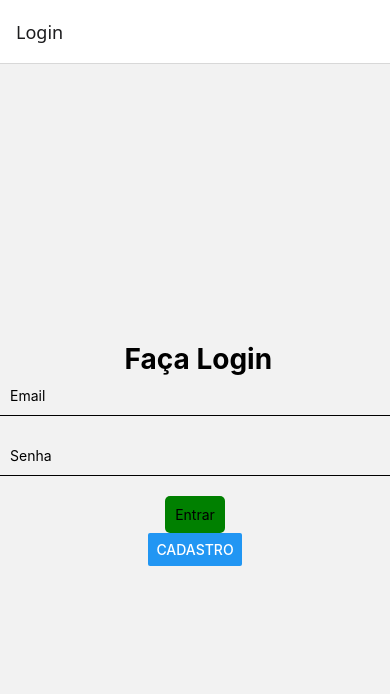
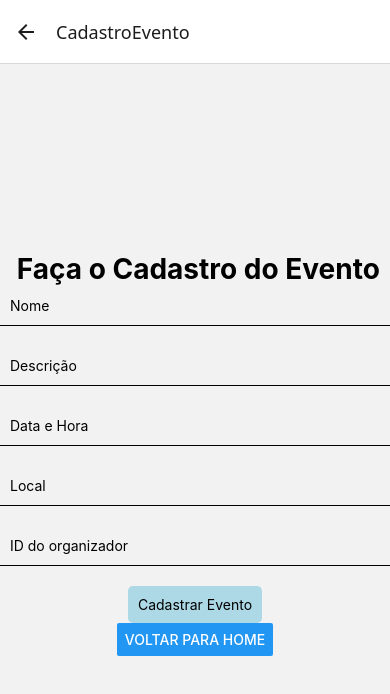
Before and after one commit to evelynriandrade6/LoginCelular, a React Native app: screen /CadastroEvento in a window 390 px wide. Shown: the top 694 px of the page. Built offline with nearby package versions, Linux system fonts and the light colour scheme.

Commit message:
Atividade Euller 12/03

```diff
--- a/src/App.js
+++ b/src/App.js
@@ -1,15 +1,25 @@
+import React from 'react';
+import { NavigationContainer } from "@react-navigation/native";
+import { createStackNavigator } from "@react-navigation/stack";
 import Login from "./screens/Login";
 import Cadastro from "./screens/Cadastro";
-import { NavigationContainer } from "@react-navigation/native";
-import { createStackNavigator } from "@react-navigation/stack";
+import Home from "./screens/Home";
+import CadastroEvento from "./screens/CadastroEvento";
+import CadastroOrganizador from "./screens/CadastroOrg";
+import CadastroIngresso from "./screens/CadastroIng";
+
 const Stack = createStackNavigator();
 
 export default function App() {
   return (
-    <NavigationContainer>
-      <Stack.Navigator>
+  <NavigationContainer>
+  <Stack.Navigator initialRouteName="Login">
         <Stack.Screen name="Login" component={Login}/>
         <Stack.Screen name="Cadastro" component={Cadastro}/>
+        <Stack.Screen name="Home" component={Home}/>
+        <Stack.Screen name="CadastroEvento" component={CadastroEvento}/>
+        <Stack.Screen name="CadastroOrganizador" component={CadastroOrganizador}/>
+        <Stack.Screen name="CadastroIngresso" component={CadastroIngresso}/>
       </Stack.Navigator>
     </NavigationContainer>
   );
--- a/src/axios/axios.js
+++ b/src/axios/axios.js
@@ -9,7 +9,11 @@ const api = axios.create({
 
 const sheets = {
     postLogin:(user)=>api.post("user/login",user),
-    postCadastro:(user)=>api.post("user/",user)
+    postCadastro:(user)=>api.post("user/",user),
+    postCadastroOrganizador:(organizador)=>api.post("/organizador", organizador),
+    postCadastroIngresso:(ingresso)=>api.post("/ingresso/", ingresso),
+    postCadastroEvento:(evento)=>api.post("/evento/", evento)
+
 }
 
 export default sheets;
--- /dev/null
+++ b/src/screens/CadastroEvento.js
@@ -0,0 +1,109 @@
+import React, { use, useState } from "react";
+import {
+  View,
+  Text,
+  TextInput,
+  TouchableOpacity,
+  Alert,
+  StyleSheet,
+  Button,
+} from "react-native";
+import api from "../axios/axios";
+
+export default function CadastroEvento({ navigation }){
+  const [evento, setEvento] = useState({
+    nome: "",
+    descricao:"",
+    data_hora:"",
+    local:"",
+    fk_id_organizador:""
+  });
+
+  async function handleCadastroEvento() {
+    await api.postCadastroEvento(evento).then(
+        (response)=>{
+            console.log(response.data.message);
+            Alert.alert(response.data.message);
+        }, (error)=>{
+            console.log(error)
+            Alert.alert(error.response.data.error)
+            console.log(error)
+        }
+    );
+  }
+
+  return(
+    <View style={styles.container}>
+         <Text style={styles.title}> Faça o Cadastro do Evento</Text>
+         <TextInput
+           style={styles.input}
+           placeholder="Nome"
+           value={evento.nome}
+           onChangeText={(value) => {
+            setEvento({ ...evento, nome: value });
+           }}
+         />
+    <TextInput
+          style={styles.input}
+            placeholder="Descrição"
+            value={evento.descricao}
+            onChangeText={(value) => {
+            setEvento({ ...evento, descricao: value });
+            }}
+          />
+     <TextInput
+          style={styles.input}
+            placeholder="Data e Hora"
+            value={evento.data_hora}
+            onChangeText={(value) => {
+            setEvento({ ...evento, data_hora: value });
+            }}
+          />
+        <TextInput
+          style={styles.input}
+            placeholder="Local"
+            value={evento.local}
+            onChangeText={(value) => {
+            setEvento({ ...evento, local: value });
+            }}
+          />
+          <TextInput
+          style={styles.input}
+            placeholder="ID do organizador"
+            value={evento.fk_id_organizador}
+            onChangeText={(value) => {
+            setEvento({ ...evento, fk_id_organizador: value });
+            }}
+          />
+          <TouchableOpacity onPress={handleCadastroEvento} style={styles.button}>
+            <Text>Cadastrar Evento</Text>
+          </TouchableOpacity>
+
+          <Button title="Voltar para Home" onPress={()=> navigation.navigate("Home")} />
+        </View>
+      );
+    }
+
+    const styles = StyleSheet.create({
+        container: {
+          flex: 1,
+          justifyContent: "center",
+          alignItems: "center",
+        },
+        title: {
+          fontSize: 28,
+          fontWeight: "bold",
+        },
+        input: {
+          width: '100%',
+          height: 40,
+          borderBottomWidth: 1,
+          marginBottom: 20,
+          paddingHorizontal: 10
+        },
+        button:{
+          backgroundColor: 'lightblue',
+          padding: 10,
+          borderRadius: 5
+        }
+      });
--- /dev/null
+++ b/src/screens/CadastroIng.js
@@ -0,0 +1,90 @@
+import React, { useState } from "react";
+import {
+  View,
+  Text,
+  TextInput,
+  TouchableOpacity,
+  Alert,
+  StyleSheet,
+  Button,
+} from "react-native";
+import api from "../axios/axios";
+
+export default function CadastroIng({ navigation }) {
+  const [ingresso, setIngresso] = useState({
+    preco: "",
+    tipo: "",
+    fk_id_evento: ""
+  });
+
+  async function handleCadastroIngresso() {
+    await api.postCadastroIngresso(ingresso).then(
+        (response)=>{
+            console.log(response.data.message);
+            Alert.alert(response.data.message);
+        }, (error)=>{
+            console.log(error)
+            Alert.alert(error.response.data.error)
+        }
+    );
+  }
+
+  return(
+    <View style={styles.container}>
+         <Text style={styles.title}> Faça o Cadastro do Ingresso</Text>
+         <TextInput
+           style={styles.input}
+           placeholder="Preço"
+           value={ingresso.preco}
+           onChangeText={(value) => {
+            setIngresso({ ...ingresso, preco: value });
+           }}
+         />
+    <TextInput
+          style={styles.input}
+            placeholder="Tipo"
+            value={ingresso.tipo}
+            onChangeText={(value) => {
+            setIngresso({ ...ingresso, tipo: value });
+            }}
+          />
+     <TextInput
+          style={styles.input}
+            placeholder="ID do Evento"
+            value={ingresso.fk_id_evento}
+            onChangeText={(value) => {
+            setIngresso({ ...ingresso, fk_id_evento: value });
+            }}
+          />
+          <TouchableOpacity onPress={handleCadastroIngresso} style={styles.button}>
+            <Text>Cadastrar Ingresso</Text>
+          </TouchableOpacity>
+
+          <Button title="Voltar para Home" onPress={()=> navigation.navigate("Home")} />
+        </View>
+      );
+    }
+
+    const styles = StyleSheet.create({
+        container: {
+          flex: 1,
+          justifyContent: "center",
+          alignItems: "center",
+        },
+        title: {
+          fontSize: 28,
+          fontWeight: "bold",
+        },
+        input: {
+          width: '100%',
+          height: 40,
+          borderBottomWidth: 1,
+          marginBottom: 20,
+          paddingHorizontal: 10
+        },
+        button:{
+          backgroundColor: 'lightgreen',
+          padding: 10,
+          borderRadius: 5
+        }
+      });
--- /dev/null
+++ b/src/screens/CadastroOrg.js
@@ -0,0 +1,101 @@
+import React, { use, useState } from "react";
+import {
+  View,
+  Text,
+  TextInput,
+  TouchableOpacity,
+  Alert,
+  StyleSheet,
+  Button,
+} from "react-native";
+import api from "../axios/axios";
+
+export default function CadastroOrg({ navigation }) {
+  const [organizador, setOrganizador] = useState({
+    nome: "",
+    email: "",
+    senha: "",
+    telefone: "",
+  });
+
+  async function handleCadastroOrganizador() {
+    await api.postCadastroOrganizador(organizador).then(
+        (response)=>{
+            console.log(response.data.message);
+            Alert.alert(response.data.message);
+        }, (error)=>{
+            console.log(error)
+            Alert.alert(error.response.data.error)
+            console.log(error)
+        }
+    );
+  }
+
+  return(
+    <View style={styles.container}>
+         <Text style={styles.title}> Faça o Cadastro de Organizador</Text>
+         <TextInput
+           style={styles.input}
+           placeholder="Nome"
+           value={organizador.nome}
+           onChangeText={(value) => {
+            setOrganizador({ ...organizador, nome: value });
+           }}
+         />
+    <TextInput
+          style={styles.input}
+            placeholder="Email"
+            value={organizador.email}
+            onChangeText={(value) => {
+            setOrganizador({ ...organizador, email: value });
+            }}
+          />
+     <TextInput
+          style={styles.input}
+            placeholder="Senha"
+            value={organizador.senha}
+            onChangeText={(value) => {
+            setOrganizador({ ...organizador, senha: value });
+            }}
+          />
+        <TextInput
+          style={styles.input}
+            placeholder="Telefone"
+            value={organizador.telefone}
+            keyboardType="numeric"
+            onChangeText={(value) => {
+            setOrganizador({ ...organizador, telefone: value });
+            }}
+          />
+          <TouchableOpacity onPress={handleCadastroOrganizador} style={styles.button}>
+            <Text>Cadastrar Organizador</Text>
+          </TouchableOpacity>
+
+          <Button title="Voltar para Home" onPress={()=> navigation.navigate("Home")} />
+        </View>
+      );
+    }
+
+    const styles = StyleSheet.create({
+        container: {
+          flex: 1,
+          justifyContent: "center",
+          alignItems: "center",
+        },
+        title: {
+          fontSize: 28,
+          fontWeight: "bold",
+        },
+        input: {
+          width: '100%',
+          height: 40,
+          borderBottomWidth: 1,
+          marginBottom: 20,
+          paddingHorizontal: 10
+        },
+        button:{
+          backgroundColor: 'lightblue',
+          padding: 10,
+          borderRadius: 5
+        }
+      });
--- /dev/null
+++ b/src/screens/Home.js
@@ -0,0 +1,47 @@
+import React, { useState } from "react";
+import {
+  View,
+  Text,
+  TextInput,
+  TouchableOpacity,
+  Alert,
+  StyleSheet,
+  Button
+} from "react-native";
+import api from "../axios/axios";
+
+export default function Home({ navigation }) {
+  return (
+  <View>
+        <Text style={styles.title}> Bem-vindos ao Home!</Text>
+
+    <Button style={styles.button} title="Cadastro de Organizador" onPress={()=>navigation.navigate("CadastroOrganizador")}/>
+    <Button style={styles.button} title="Cadastro de Evento" onPress={()=>navigation.navigate("CadastroEvento")}/>
+    <Button style={styles.button} title="Cadastro de Ingresso" onPress={()=>navigation.navigate("CadastroIngresso")}/>
+    </View>
+  );
+}
+
+const styles = StyleSheet.create({
+  container: {
+    flex: 1,
+    justifyContent: "center",
+    alignItems: "center",
+  },
+  title: {
+    fontSize: 28,
+    fontWeight: "bold",
+  },
+  input: {
+    width: '100%',
+    height: 40,
+    borderBottomWidth: 1,
+    marginBottom: 20,
+    paddingHorizontal: 10
+  },
+  button:{
+    backgroundColor: 'greem',
+    padding: 10,
+    borderRadius: 9
+  }
+});
--- a/src/screens/Login.js
+++ b/src/screens/Login.js
@@ -19,8 +19,9 @@ export default function Login({ navigation }) {
   async function handleLogin() {
     await api.postLogin(user).then(
         (response)=>{
-            console.log(response.data.message)
-            Alert.alert(response.data.message)
+            console.log(response.data.message);
+            Alert.alert(response.data.message);
+            navigation.navigate('Home');
         }, (error)=>{
             console.log(error)
         }
```
Also changed, not shown: package.json (+5 -5 lines), 1 other file (tests, documents, lock files or other folders).
